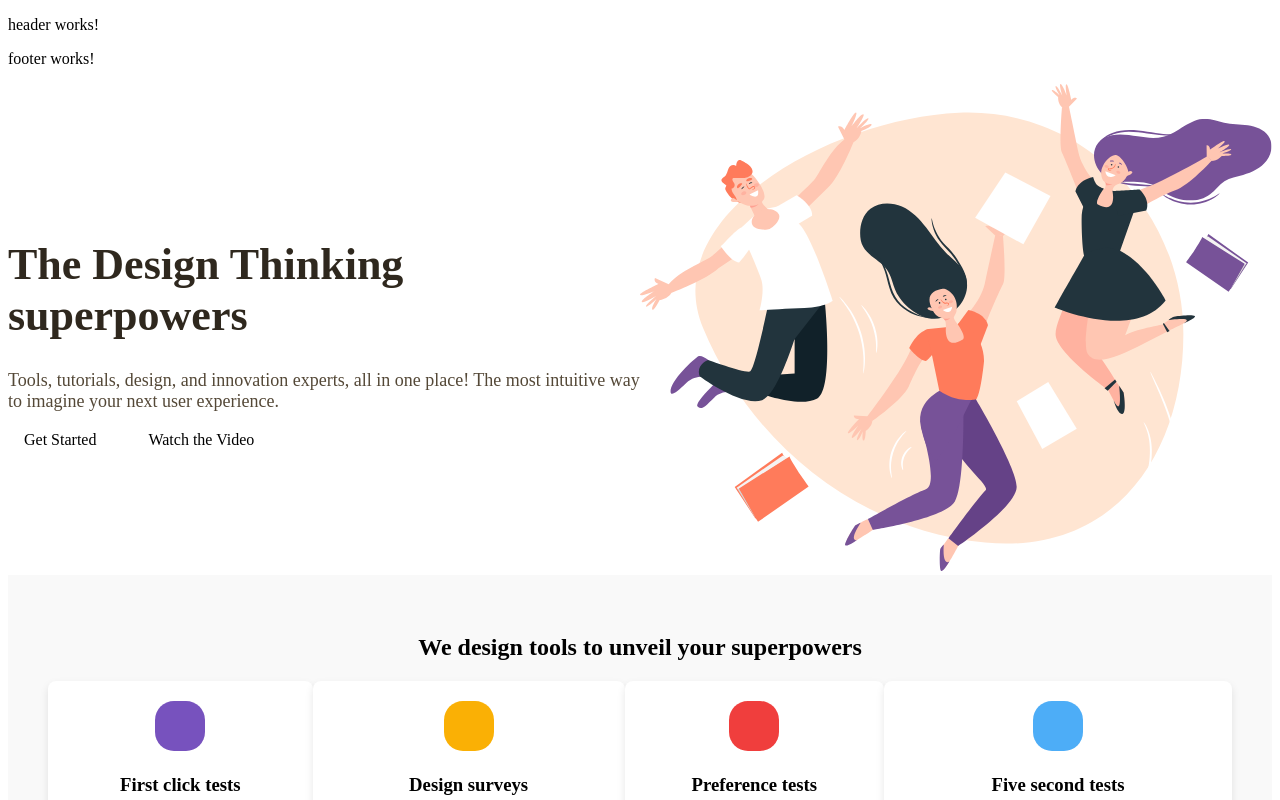
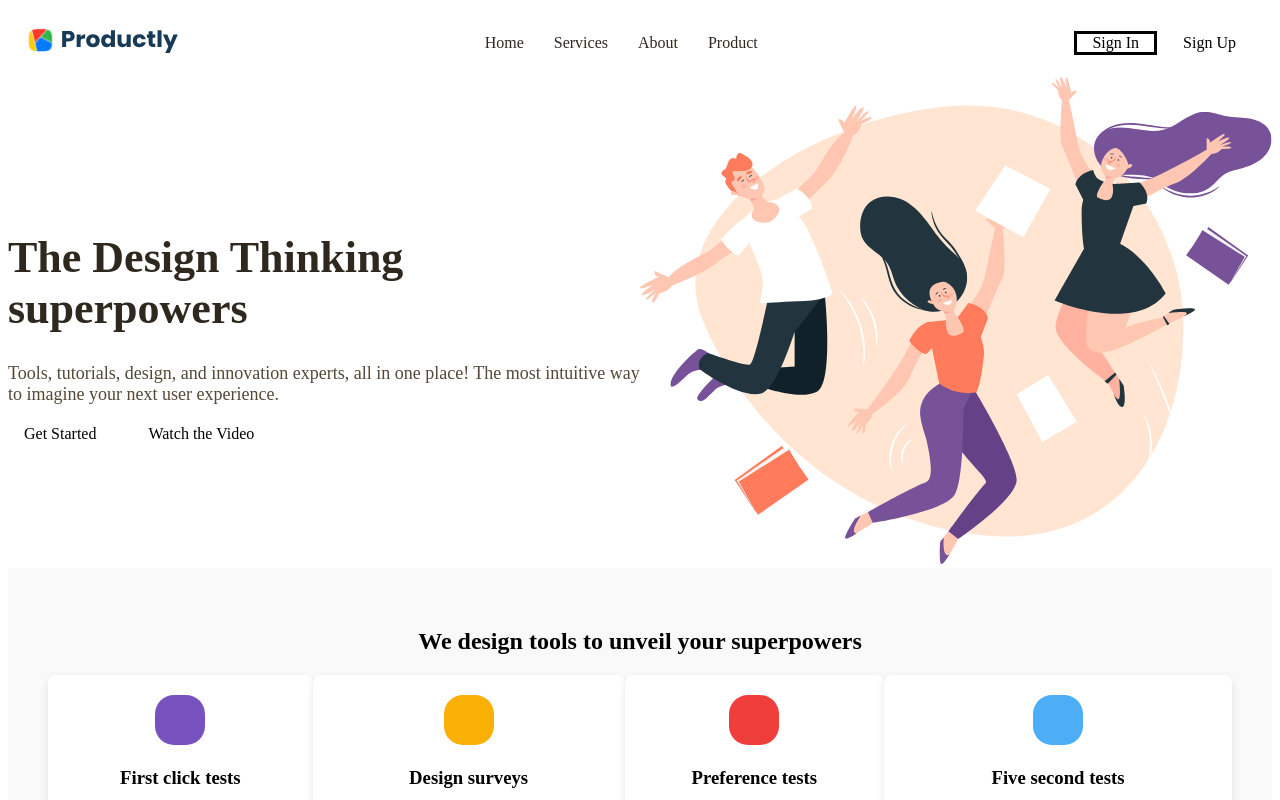
Before and after one commit to igor2000xp/Angular-at-friday-parrot, an Angular app: page / in a window 1280 px wide. Shown: the top 800 px of the page. Built offline with nearby package versions, Linux system fonts and the light colour scheme.

Commit message:
feat: create header

```diff
--- a/src/app/app.component.html
+++ b/src/app/app.component.html
@@ -1,4 +1,3 @@
-<router-outlet>
-  <app-header></app-header>
-  <app-footer></app-footer>
-</router-outlet>
+<app-header></app-header>
+  <router-outlet></router-outlet>
+<app-footer></app-footer>
--- a/src/app/core/components/header/header.component.html
+++ b/src/app/core/components/header/header.component.html
@@ -1 +1,15 @@
-<p>header works!</p>
+<header class="header-container">
+  <div class="logo">
+    <img src="./assets/logo.svg" alt="Productly Logo" />
+  </div>
+  <nav class="nav-links">
+    <a href="#">Home</a>
+    <a href="#">Services</a>
+    <a href="#">About</a>
+    <a href="#">Product</a>
+  </nav>
+  <div class="auth-buttons">
+    <button mat-stroked-button color="primary">Sign In</button>
+    <button mat-raised-button color="accent">Sign Up</button>
+  </div>
+</header>
--- a/src/app/core/components/header/header.component.scss
+++ b/src/app/core/components/header/header.component.scss
@@ -0,0 +1,21 @@
+.header-container {
+  display: flex;
+  justify-content: space-between;
+  align-items: center;
+  padding: 20px;
+  background-color: white;
+}
+
+.logo img {
+  width: 150px;
+}
+
+.nav-links a {
+  margin: 0 15px;
+  color: #2f281e;
+  text-decoration: none;
+}
+
+.auth-buttons button {
+  margin-left: 10px;
+}
```
Also changed, not shown: src/app/core/components/header/header.component.ts (+5 -5 lines).
